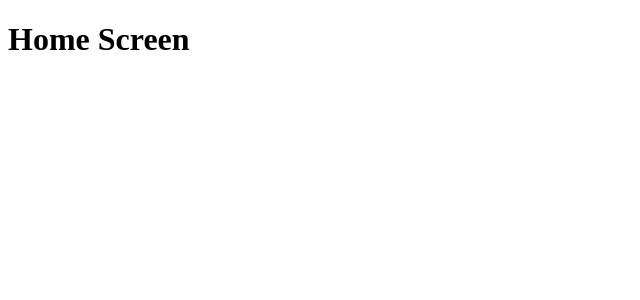
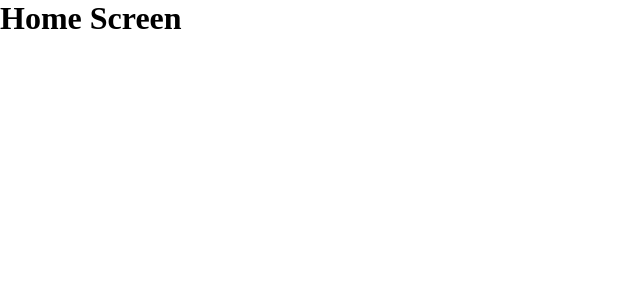
Before and after one commit to Jayromberg/organo-ts, a Next.js app: page / in a window 1280 px wide. Shown: the top 300 px of the page, without its empty margins (0-640 px from the left). Built offline with nearby package versions, Linux system fonts and the light colour scheme.

Commit message:
feat: GlobalStyle

```diff
--- /dev/null
+++ b/pages/_app.tsx
@@ -0,0 +1,11 @@
+import { AppProps } from 'next/app';
+import GlobalStyle from "@src/theme/GlobalStyle";
+
+export default function App({ Component, pageProps }: AppProps) {
+  return (
+    <>
+      <GlobalStyle />
+      <Component {...pageProps} />
+    </>
+  )
+}
--- /dev/null
+++ b/src/theme/GlobalStyle.ts
@@ -0,0 +1,42 @@
+import { createGlobalStyle } from 'styled-components';
+
+const GlobalStyle = createGlobalStyle`
+  // [NextJS Reset]
+  html {
+    display: flex;
+    min-height: 100%;
+    flex-direction: column;
+  }
+  body {
+    display: flex;
+    flex: 1;
+    flex-direction: column;
+  }
+  #__next {
+    width: 100%;
+    overflow: hidden;
+    display: flex;
+    flex: 1;
+    flex-direction: column;
+    flex-wrap: nowrap;
+    justify-content: flex-start;
+    align-content: flex-start;
+    flex-shrink: 0;
+  }
+  // ============
+  // [Dark Mode Styles]
+  /* body.dark {
+    color: #FFFFFF;
+    background-color: #111111;
+  } */
+  // ============
+  // [Reset Styles]
+  * {
+    box-sizing: border-box;
+    margin: 0;
+    padding: 0;
+  }
+`;
+
+
+export default GlobalStyle;
```
Also changed, not shown: pages/index.ts (line endings or trailing spaces).
